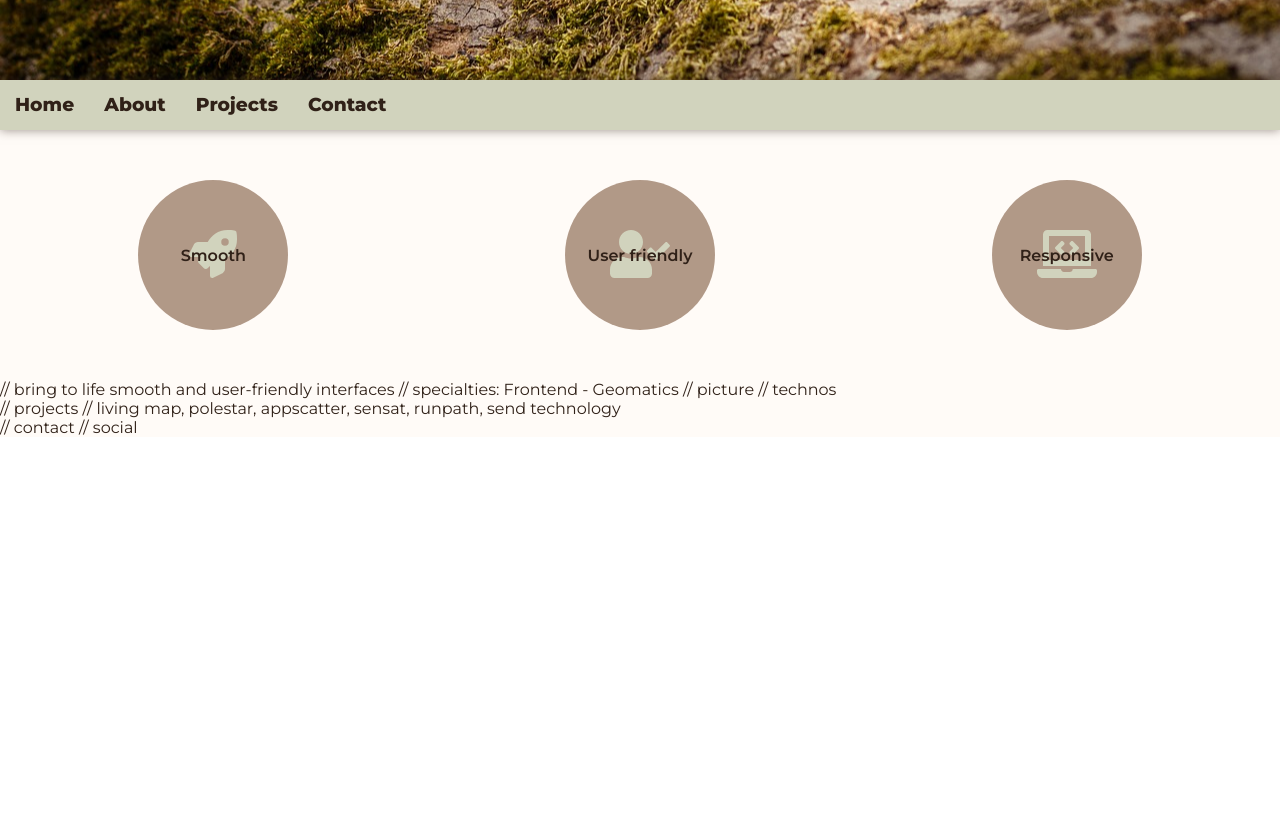
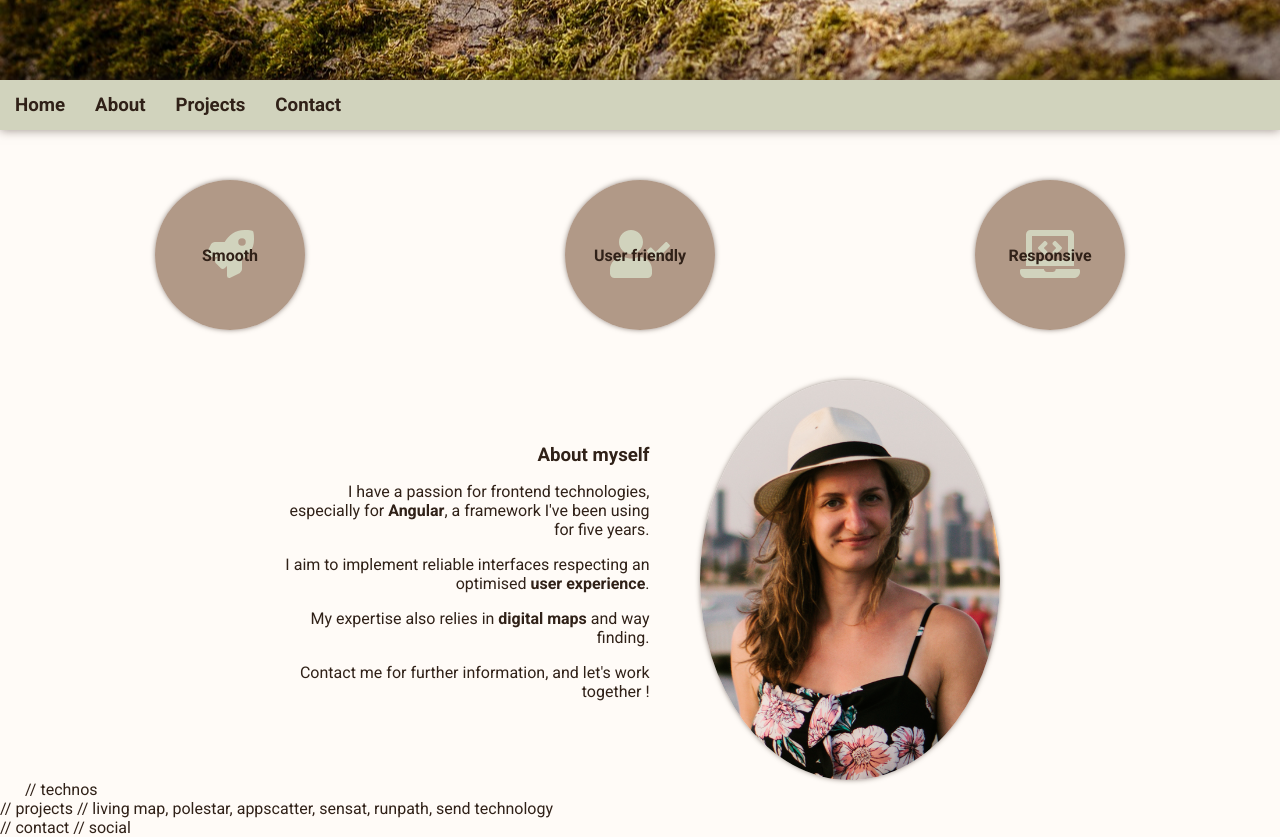
Before and after one commit to cgmferrier/cgmferrier, an Angular app: page / in a window 1280 px wide. Shown: the part 720-1557 px from the top of the page. Before the commit the page ends 1157 px from the top, so only its background shows below. Built offline with nearby package versions, Linux system fonts and the light colour scheme.

Commit message:
Added presentation

```diff
--- a/src/app/app.component.html
+++ b/src/app/app.component.html
@@ -14,7 +14,8 @@
     </ul>
   </section>
   <section class="profile">
-    <ul class="profile__goals">
+    <article class="profile__goals">
+      <ul class="profile__list">
         <li class="profile__item">
           <fa-icon [icon]="['fas', 'rocket']" class="profile__icon"></fa-icon>
           <span class="profile__title">Smooth</span>
@@ -28,9 +29,27 @@
           <span class="profile__title">Responsive</span>
         </li>
       </ul>
-    // bring to life smooth and user-friendly interfaces
-    // specialties: Frontend - Geomatics
-    // picture
+    </article>
+
+    <article class="profile__detail">
+      <div class="profile__presentation">
+        <h3>About myself</h3>
+        <p>
+          I have a passion for frontend technologies, especially for <strong>Angular</strong>,
+          a framework I've been using for five years.
+        </p>
+        <p>
+          I aim to implement reliable interfaces respecting an optimised <strong>user experience</strong>.
+        </p>
+        <p>
+          My expertise also relies in <strong>digital maps</strong> and way finding.
+        </p>
+        <p>
+          Contact me for further information, and let's work together !
+        </p>
+      </div>
+      <div class="profile__picture"></div>
+    </article>
     // technos
   </section>
   <section class="project">
--- a/src/index.html
+++ b/src/index.html
@@ -8,7 +8,7 @@
   <base href="/">
 
   <meta name="viewport" content="width=device-width, initial-scale=1">
-  <link href="https://fonts.googleapis.com/css?family=Montserrat:300,400,500,600,800&display=swap" rel="stylesheet">
+  <link href="https://fonts.googleapis.com/css?family=Roboto:400,500,700&display=swap" rel="stylesheet">
   <script src="https://kit.fontawesome.com/116f5d4559.js" crossorigin="anonymous"></script>
   <link rel="icon" type="image/x-icon" href="favicon.ico">
 </head>
--- a/src/styles/base/colors.scss
+++ b/src/styles/base/colors.scss
@@ -13,5 +13,8 @@ $colors: (
     background: #302118,
     box-shadow: rgba(48, 33, 24, 0.5),
     text: #D1D3BD,
-  )
+  ),
+  profile: (
+    strong-text: #D89F3C,
+  ),
 );
--- a/src/styles/base/global.scss
+++ b/src/styles/base/global.scss
@@ -1,8 +1,11 @@
 html, body {
   color: get-color(core, text);
-  font-family: 'Montserrat', sans-serif;
+  font-family: 'Roboto', sans-serif;
   height: 100%;
   margin: 0;
+
+  -moz-osx-font-smoothing: grayscale;
+  -webkit-font-smoothing: antialiased;
 }
 
 main, footer {
--- a/src/styles/layout/profile.scss
+++ b/src/styles/layout/profile.scss
@@ -1,11 +1,10 @@
 .profile {
-  &__goals {
+  padding: 0 25px;
+
+  &__detail {
+    display: flex;
     align-items: center;
-    display: flex;
-    justify-content: space-around;
-    list-style: none;
-    margin: 0;
-    padding: 50px 0;
+    justify-content: center;
   }
 
   &__icon {
@@ -16,7 +15,8 @@
 
   &__item {
     background: rgba(get-color(core, light-brown), 0.7);
-    border-radius: 75px;
+    border-radius: 50%;
+    box-shadow: 0 0 5px 0 get-color(navbar, box-shadow);
     align-items: center;
     display: flex;
     height: 150px;
@@ -25,6 +25,32 @@
     width: 150px;
   }
 
+  &__list {
+    align-items: center;
+    display: flex;
+    justify-content: space-around;
+    list-style: none;
+    margin: 0;
+    padding: 50px 0;
+  }
+
+  &__presentation {
+    margin-right: 50px;
+    max-width: 30%;
+    text-align: right;
+  }
+
+  &__picture {
+    background-image: url('/assets/img/portrait.png');
+    background-position: center;
+    background-repeat: no-repeat;
+    background-size: cover;
+    border-radius: 50%;
+    box-shadow: 0 0 5px 0 get-color(navbar, box-shadow);
+    height: 400px;
+    min-width: 300px;
+  }
+
   &__title {
     font-weight: 600;
     z-index: 1;
```
Also changed, not shown: src/assets/img/portrait.png (added). Lines whose indentation alone changed are shown as unchanged.
